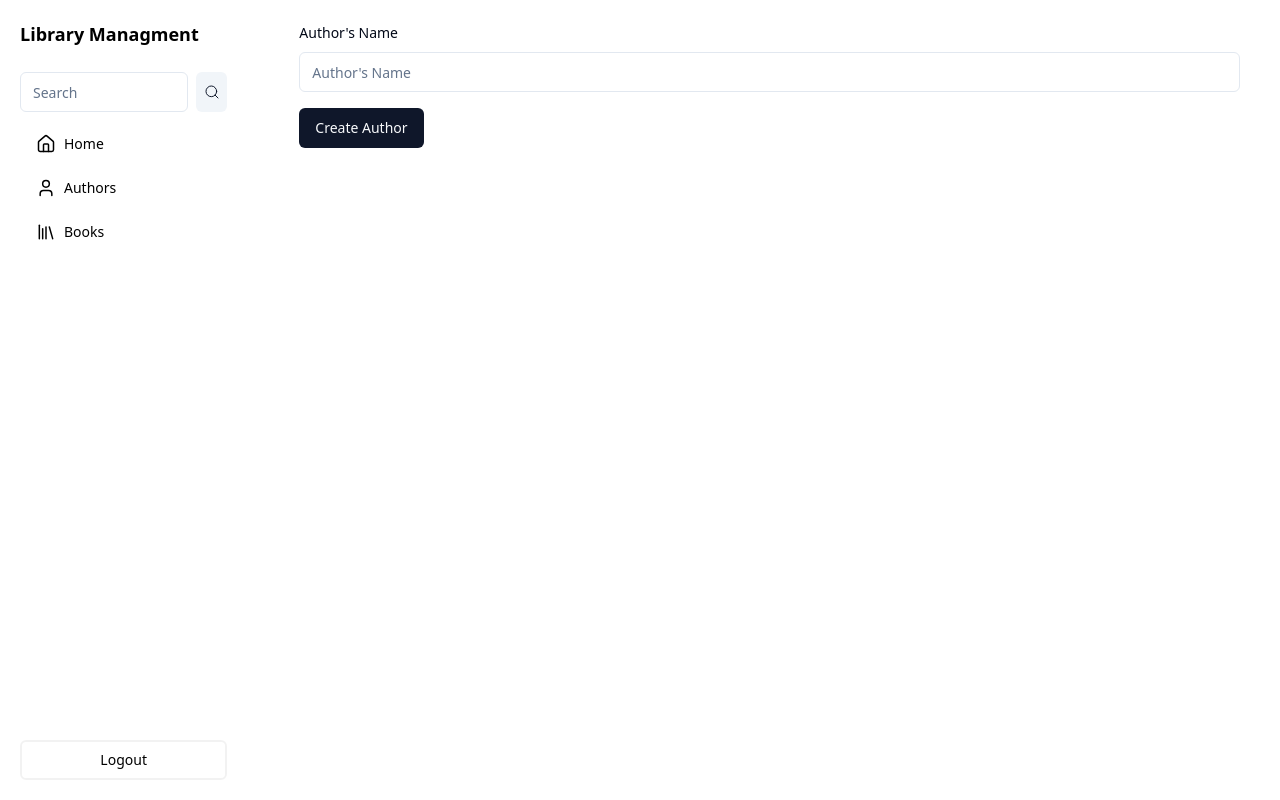
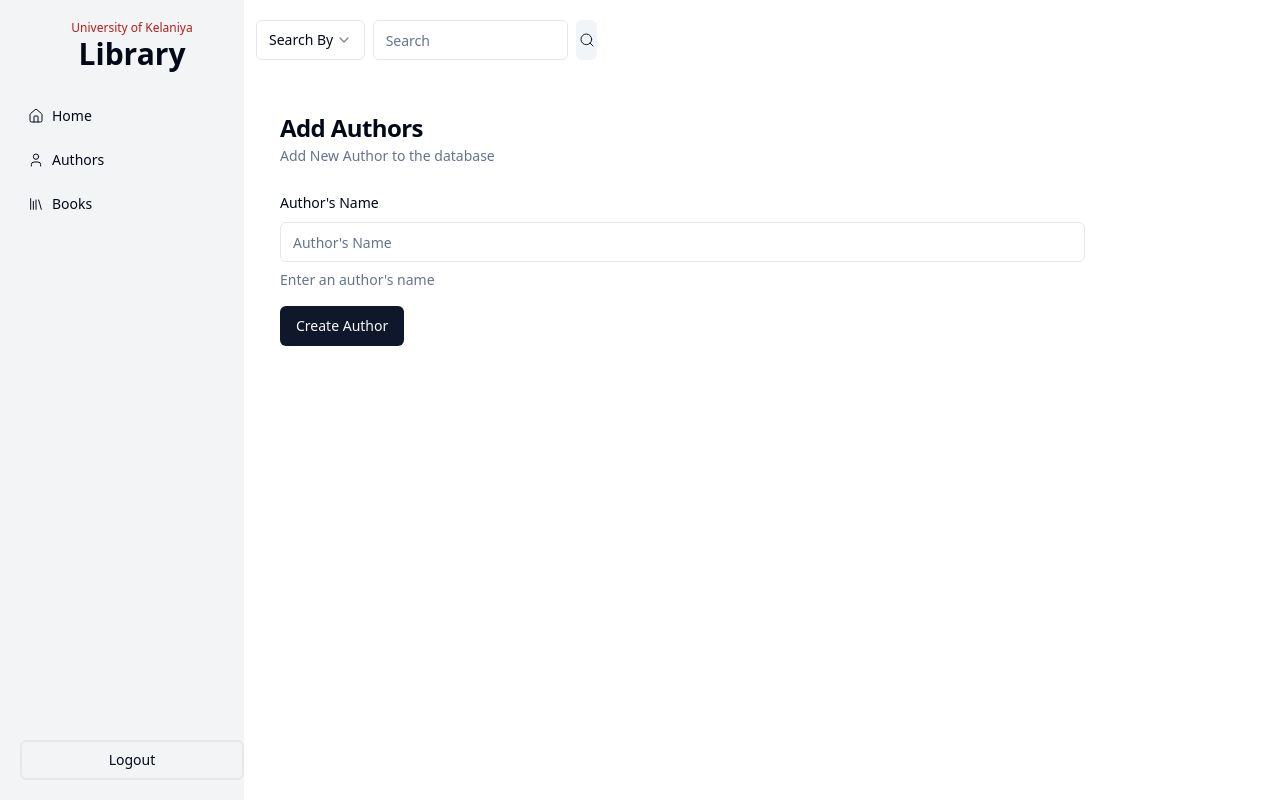
Before and after one commit to DamiduShalinda/librarymanagmentfrontend, a React (Vite) app: page /authors/new in a window 1280 px wide. Built offline with nearby package versions, Linux system fonts and the light colour scheme.

Commit message:
Change Navbar component

```diff
--- a/src/App.tsx
+++ b/src/App.tsx
@@ -12,6 +12,7 @@ import AllBooksPage from './components/pages/AllBooksPage'
 import BookPage from './components/pages/BookPage'
 import AddNewBookPage from './components/pages/AddNewBookPage'
 import AddNewAuthorPage from './components/pages/AddNewAuthorPage'
+import NavBarSearch from './components/navbar/NavBarSearch'
 
 function App() {
 
@@ -27,6 +28,7 @@ function App() {
       <div className='flex flex-row gap-3 h-screen'>
         <Navbar />
         <div className="pt-5 w-full">
+          <NavBarSearch />
           <Routes>
             <Route path='/' element={<BookBorrowPage />} />
             <Route path='/authors' element={<AllAuthorsPage />} />
--- a/src/components/forms/AddBookForm.tsx
+++ b/src/components/forms/AddBookForm.tsx
@@ -6,6 +6,7 @@ import {
   FormLabel,
   FormControl,
   FormMessage,
+  FormDescription,
 } from "../ui/form";
 import { Input } from "../ui/input";
 import { TAuthor } from "@/schema/authorsSchema";
@@ -91,8 +92,9 @@ const AddBookForm = () => {
             <FormItem>
               <FormLabel>Book's Title</FormLabel>
               <FormControl>
-                <Input placeholder="Books's Title" {...field} />
+                <Input placeholder="Ex : The Luna's Eclipse" {...field} />
               </FormControl>
+              <FormDescription>Enter the book's title</FormDescription>
               <FormMessage />
             </FormItem>
           )}
@@ -104,8 +106,9 @@ const AddBookForm = () => {
             <FormItem>
               <FormLabel>ISBN</FormLabel>
               <FormControl>
-                <Input placeholder="ISBN No" {...field} />
+                <Input placeholder="Ex : 1510778365" {...field} />
               </FormControl>
+              <FormDescription>Enter the book's ISBN</FormDescription>
               <FormMessage />
             </FormItem>
           )}
@@ -133,6 +136,7 @@ const AddBookForm = () => {
                 </SelectContent>
               </Select>
               <FormMessage />
+              <FormDescription>Select the author of the book</FormDescription>
             </FormItem>
           )}
         />
--- a/src/components/forms/AuthorsForm.tsx
+++ b/src/components/forms/AuthorsForm.tsx
@@ -3,6 +3,7 @@ import { useForm } from "react-hook-form";
 import {
   Form,
   FormControl,
+  FormDescription,
   FormField,
   FormItem,
   FormLabel,
@@ -58,6 +59,7 @@ const AuthorsForm = () => {
                 <Input placeholder="Author's Name" {...field} />
               </FormControl>
               <FormMessage />
+              <FormDescription>Enter an author's name</FormDescription>
             </FormItem>
           )}
         />
--- a/src/components/navbar/NavBarItem.tsx
+++ b/src/components/navbar/NavBarItem.tsx
@@ -1,4 +1,4 @@
-import { useNavigate } from "react-router-dom";
+import { useLocation, useNavigate } from "react-router-dom";
 import { Button } from "../ui/button";
 
 export type RouterDetails = {
@@ -9,10 +9,13 @@ export type RouterDetails = {
 
 const NavBarItem = ({ path, name, icon }: RouterDetails) => {
   const navigate = useNavigate();
+  const location = useLocation();
   return (
     <Button
       variant={"ghost"}
-        className="flex items-center justify-start gap-2 w-full"
+      className={`px-2 py-1 rounded-md hover:bg-white flex items-center justify-start gap-2 rounded-r-none ${
+        location.pathname === path ? "bg-white pl-8" : ""
+      }`}
       onClick={() => navigate(path)}
     >
       {icon} {name}
--- a/src/components/navbar/NavBarSearch.tsx
+++ b/src/components/navbar/NavBarSearch.tsx
@@ -2,10 +2,24 @@ import React from 'react'
 import { Button } from '../ui/button'
 import { Input } from '../ui/input'
 import { Search } from 'lucide-react'
+import { Select, SelectContent, SelectGroup, SelectItem, SelectLabel, SelectTrigger, SelectValue } from '../ui/select'
 
 const NavBarSearch = () => {
   return (
-    <div className="flex w-full max-w-sm items-center space-x-2 pb-2">
+    <div className="flex w-1/3 items-center space-x-2 pb-8">
+          <Select>
+      <SelectTrigger className="w-[180px]">
+        <SelectValue placeholder="Search By" />
+      </SelectTrigger>
+      <SelectContent>
+        <SelectGroup>
+          <SelectLabel>Search By</SelectLabel>
+          <SelectItem value="book">Book</SelectItem>
+          <SelectItem value="author">Author</SelectItem>
+          <SelectItem value="isbn">ISBN</SelectItem>
+        </SelectGroup>
+      </SelectContent>
+    </Select>
     <Input type="text" placeholder="Search" />
     <Button type="submit" size={'icon'} variant={'secondary'}><Search size={16} strokeWidth={1} absoluteStrokeWidth /></Button>
   </div>
--- a/src/components/navbar/Navbar.tsx
+++ b/src/components/navbar/Navbar.tsx
@@ -13,26 +13,28 @@ const Navbar = () => {
     {
       path: "/",
       name: "Home",
-      icon: <Home size={20} strokeWidth={1.5} absoluteStrokeWidth />,
+      icon: <Home size={16} strokeWidth={1} absoluteStrokeWidth />,
     },
     {
       path: "/authors",
       name: "Authors",
-      icon: <User size={20} strokeWidth={1.5} absoluteStrokeWidth />,
+      icon: <User size={16} strokeWidth={1} absoluteStrokeWidth />,
     },
     {
       path: "/books",
       name: "Books",
-      icon: <Library size={20} strokeWidth={1.5} absoluteStrokeWidth />,
+      icon: <Library size={16} strokeWidth={1} absoluteStrokeWidth />,
     },
   ];
 
   return (
-    <nav className=" text-black flex flex-col justify-normal p-5 w-[300px] h-full">
-      <h1 className="text-lg font-bold">Library Managment</h1>
+    <nav className="flex flex-col justify-normal p-5 pr-0 w-[300px] h-full bg-gray-100">
+      <div className="flex w-full flex-col items-center">
+        <h1 className="text-xs font-medium text-red-700">University of Kelaniya</h1>
+        <h1 className="text-3xl font-bold">Library</h1>
+      </div>
       <div className="flex flex-col gap-5 justify-between h-full pt-6">
         <div className="flex flex-col gap-1">
-          <NavBarSearch />
           {routes.map((route, index) => (
             <NavBarItem key={index} {...route} />
           ))}
@@ -40,7 +42,7 @@ const Navbar = () => {
         <Button
           variant={"ghost"}
           onClick={() => dispatch(removeLoginData())}
-          className="px-2 py-1 border-black/5 border-2 rounded-md hover:bg-black/10"
+          className="px-2 py-1 border-black/5 border-2 rounded-md hover:bg-white"
         >
           Logout
         </Button>
--- a/src/components/others/AuthorsList.tsx
+++ b/src/components/others/AuthorsList.tsx
@@ -5,7 +5,14 @@ import { Button } from "../ui/button";
 import { toast } from "../ui/use-toast";
 import { useNavigate } from "react-router-dom";
 import { Ellipsis } from "lucide-react";
-
+import {
+  DropdownMenu,
+  DropdownMenuContent,
+  DropdownMenuItem,
+  DropdownMenuLabel,
+  DropdownMenuSeparator,
+  DropdownMenuTrigger,
+} from "../ui/dropdown-menu";
 
 const AuthorsList = () => {
   const { isLoading, data, error, isError } = useQuery<TAuthor[]>({
@@ -26,7 +33,7 @@ const AuthorsList = () => {
         duration: 1500,
       });
     },
-  })
+  });
 
   if (isError) {
     return <div>Error: {error.message}</div>;
@@ -38,21 +45,24 @@ const AuthorsList = () => {
 
   const deletePost = (id: number) => {
     deleteMutation.mutate(id);
-  }
+  };
 
   return (
     <div>
       <ol>
-        {data?.map((author , index) => (
+        {data?.map((author, index) => (
           <Button
             key={author.id}
             size={"lg"}
-            onClick={() => navigate(`/author/${author.id}`)}
-            className="w-full flex justify-start gap-1"
+            className="w-full flex justify-between"
             variant={"ghost"}
           >
+            <div className="flex flex-row justify-start gap-1" onClick={() => navigate(`/author/${author.id}`)}>
               <span>{index + 1}.</span>
               <span>{author.authorName}</span>
+            </div>
+            <DropdownMenu>
+              <DropdownMenuTrigger asChild>
                 <Button
                   size={"icon"}
                   variant={"ghost"}
@@ -62,6 +72,16 @@ const AuthorsList = () => {
                 >
                   <Ellipsis size={16} strokeWidth={1} absoluteStrokeWidth />
                 </Button>
+              </DropdownMenuTrigger>
+              <DropdownMenuContent>
+                <DropdownMenuLabel>Actions</DropdownMenuLabel>
+                <DropdownMenuSeparator />
+                <DropdownMenuItem onClick={() => navigate(`/author/${author.id}`) }>View Author</DropdownMenuItem>
+                <DropdownMenuSeparator />
+                <DropdownMenuItem onClick={() => navigate(`/author/${author.id}/edit`) }>Edit</DropdownMenuItem>
+                <DropdownMenuItem onClick={() => deletePost(author.id)} className="text-red-600">Delete</DropdownMenuItem>
+              </DropdownMenuContent>
+            </DropdownMenu>
           </Button>
         ))}
       </ol>
--- a/src/components/pages/AddNewAuthorPage.tsx
+++ b/src/components/pages/AddNewAuthorPage.tsx
@@ -1,10 +1,18 @@
-import React from "react";
 import AuthorsForm from "../forms/AuthorsForm";
+import { Card, CardHeader, CardTitle, CardDescription, CardContent } from "../ui/card";
 
 const AddNewAuthorPage = () => {
   return (
-    <div className="w-full px-10">
-      <AuthorsForm />
+    <div>
+      <Card className="w-5/6 border-none shadow-none">
+        <CardHeader>
+          <CardTitle>Add Authors</CardTitle>
+          <CardDescription>Add New Author to the database</CardDescription>
+        </CardHeader>
+        <CardContent>
+        <AuthorsForm />
+        </CardContent>
+      </Card>
     </div>
   );
 };
--- a/src/components/pages/AddNewBookPage.tsx
+++ b/src/components/pages/AddNewBookPage.tsx
@@ -4,7 +4,7 @@ import { Card, CardHeader, CardTitle, CardDescription, CardContent } from '../ui
 const AddNewBookPage = () => {
   return (
     <div>
-      <Card className="w-[450px]">
+      <Card className="w-5/6 border-none shadow-none">
         <CardHeader>
           <CardTitle>Add Book</CardTitle>
           <CardDescription>Add New Book to the database</CardDescription>
--- a/src/components/pages/AllAuthorsPage.tsx
+++ b/src/components/pages/AllAuthorsPage.tsx
@@ -5,9 +5,9 @@ import { Button } from "../ui/button";
 const AllAuthorsPage = () => {
   const navigate = useNavigate();
   return (
-    <div className="w-full px-10 flex flex-col gap-4" id="all-authors-page">
+    <div className="w-full px-10 flex flex-col gap-4 items-start" id="all-authors-page">
       <div
-        className="flex flex-row justify-between items-center"
+        className="flex flex-row justify-between items-center w-full"
         id="all-authors-page-header"
       >
         <div id="all-authors-page-header-title" className="">
@@ -22,7 +22,9 @@ const AllAuthorsPage = () => {
           Add New Author
         </Button>
       </div>
-      <AuthorsList />
+      <div className="w-1/3">
+        <AuthorsList />
+      </div>
     </div>
   );
 };
```
Lines whose indentation alone changed are shown as unchanged.
